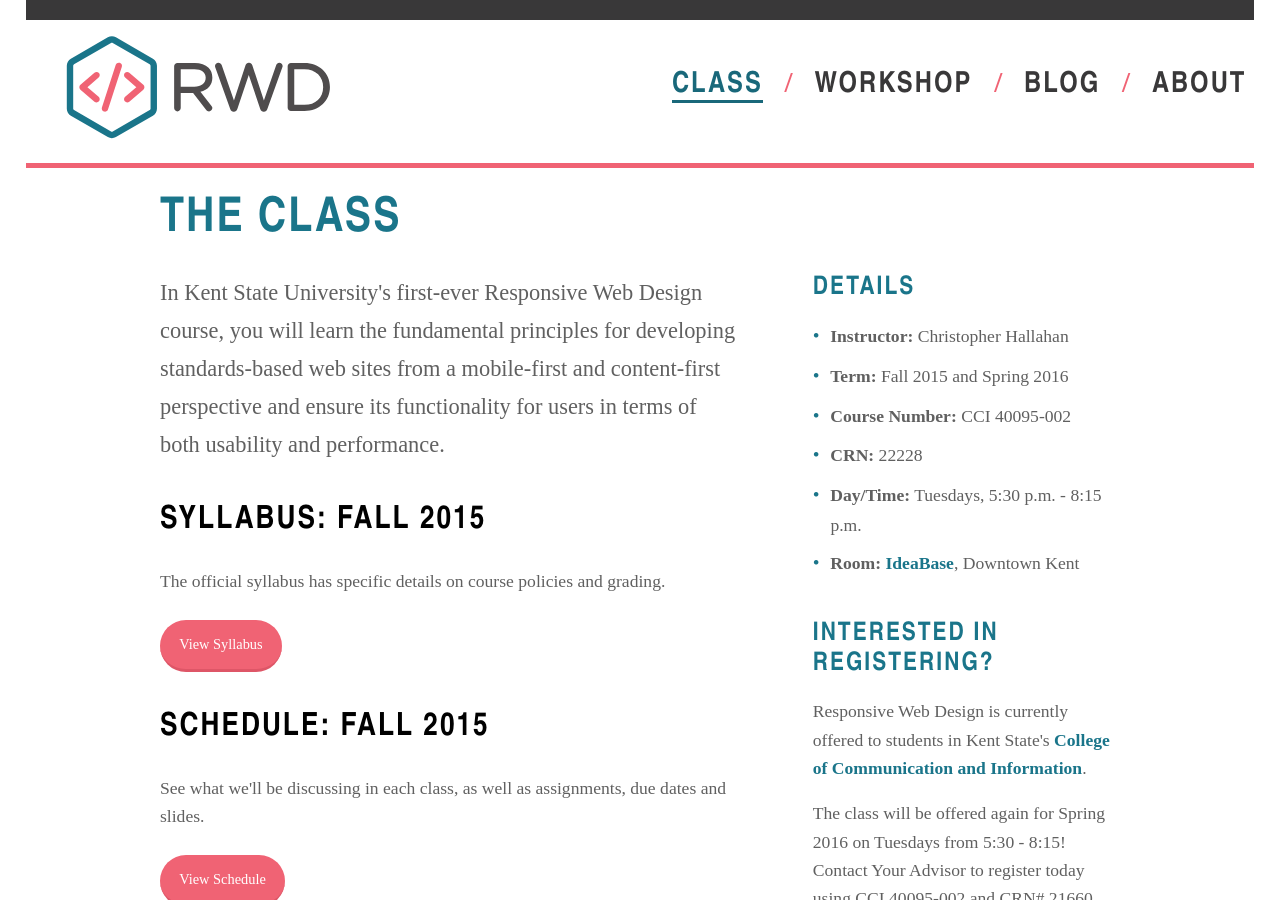
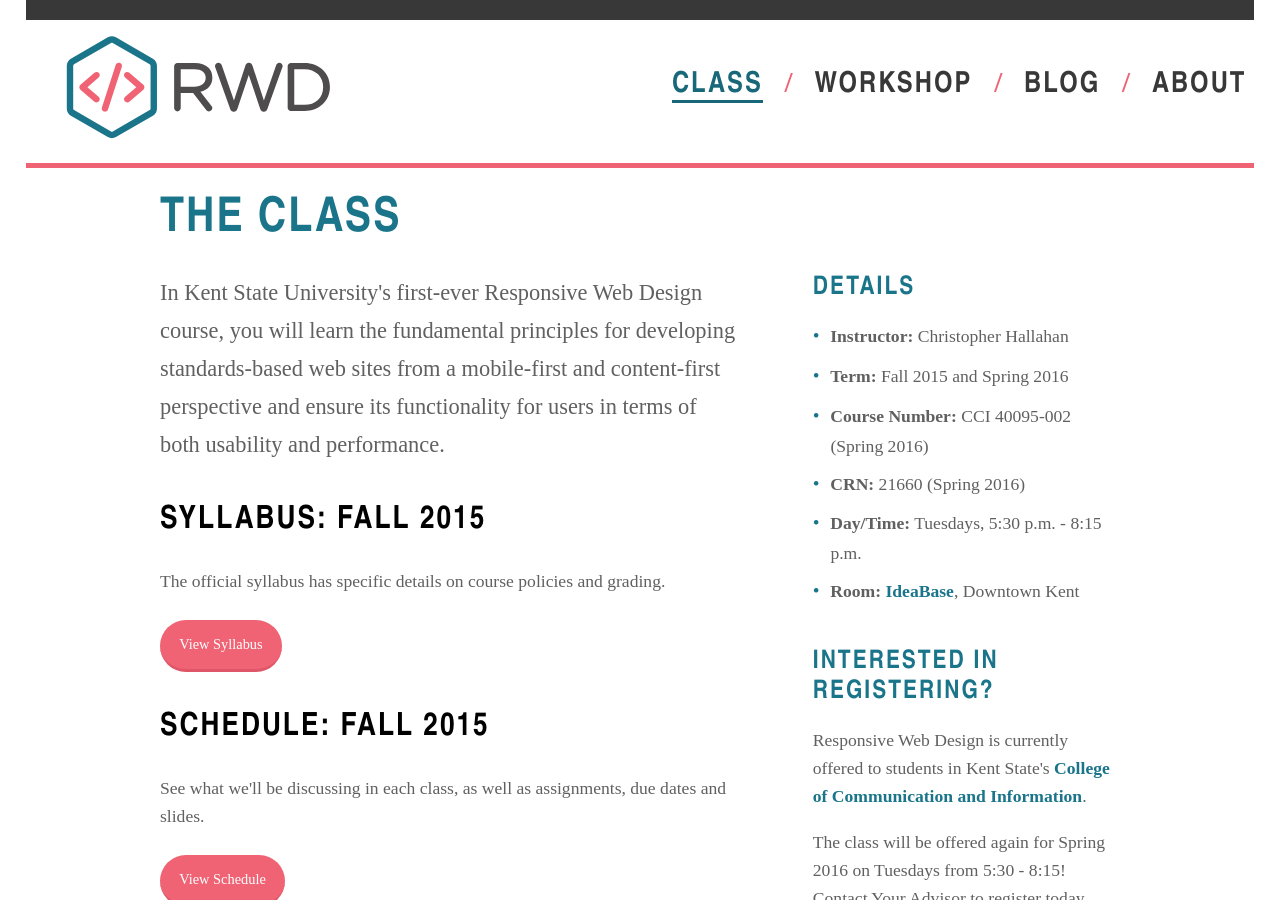
Before and after one commit to KentStateWeb/rwd, a Jekyll site: the page built from class/index.html, in a window 1280 px wide and 900 px high. Built offline with Jekyll 4.4.1, drawn with Linux system fonts in a browser that asks for light colours.

Commit message:
changed can

```diff
--- a/class/index.html
+++ b/class/index.html
@@ -38,8 +38,8 @@ title: Class
 			<ul>
 				<li><strong>Instructor:</strong> Christopher Hallahan</li>
 				<li><strong>Term:</strong> Fall 2015 and Spring 2016</li>
-				<li><strong>Course Number:</strong> CCI 40095-002</li>
-				<li><strong>CRN:</strong> 22228</li>
+				<li><strong>Course Number:</strong> CCI 40095-002 (Spring 2016)</li>
+				<li><strong>CRN:</strong> 21660 (Spring 2016)</li>
 				<li><strong>Day/Time:</strong> Tuesdays, 5:30 p.m. - 8:15 p.m.</li>
 				<li><strong>Room:</strong> <a href="http://www.ideabasekent.com">IdeaBase</a>, Downtown Kent</li>
 			</ul>
```
Also changed, not shown: 1 other file.
